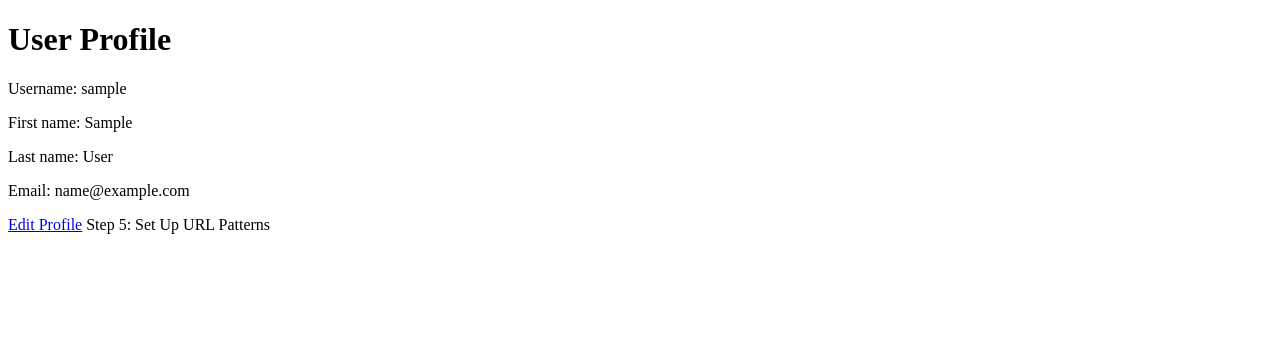
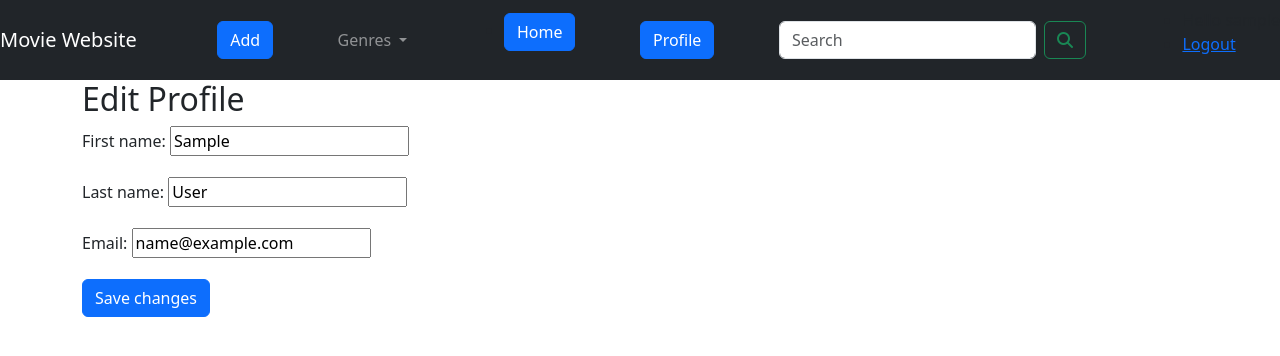
Before and after one commit to pythoninmakesinfo/moviewebsite, a Django app: page /credentials/profile/ in a window 1280 px wide. Shown: the top 356 px of the page. Run offline with Django 4.2, Linux system fonts and the light colour scheme; the visitor is signed in with stand-in values (Sample User, id 1); data that the repository does not hold is empty; some libraries are stand-ins or nearby versions.

Commit message:
Update profile.html

```diff
--- a/template/profile.html
+++ b/template/profile.html
@@ -1,16 +1,12 @@
-<!DOCTYPE html>
-<html>
-<head>
-    <title>Profile</title>
-</head>
-<body>
-    <h1>User Profile</h1>
-    <p>Username: {{ user.username }}</p>
-    <p>First name: {{ user.first_name }}</p>
-    <p>Last name: {{ user.last_name }}</p>
-    <p>Email: {{ user.email }}</p>
-    <!-- Display additional user profile fields here if necessary -->
-    <a href="{% url 'edit_profile' %}">Edit Profile</a>
-</body>
-</html>
-Step 5: Set Up URL Patterns
+{% extends 'base.html' %}
+
+{% block body %}
+<div class="container">
+    <h2>Edit Profile</h2>
+    <form method="post">
+        {% csrf_token %}
+        {{ user_form.as_p }}
+        <button type="submit" class="btn btn-primary">Save changes</button>
+    </form>
+</div>
+{% endblock %}
```
